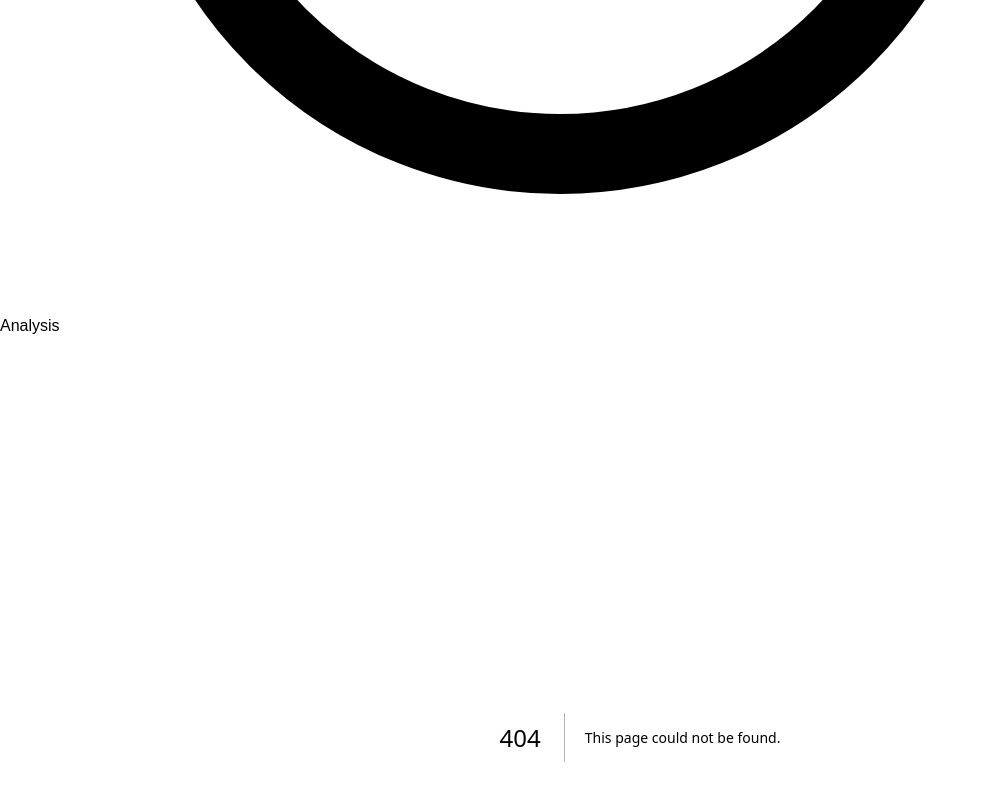
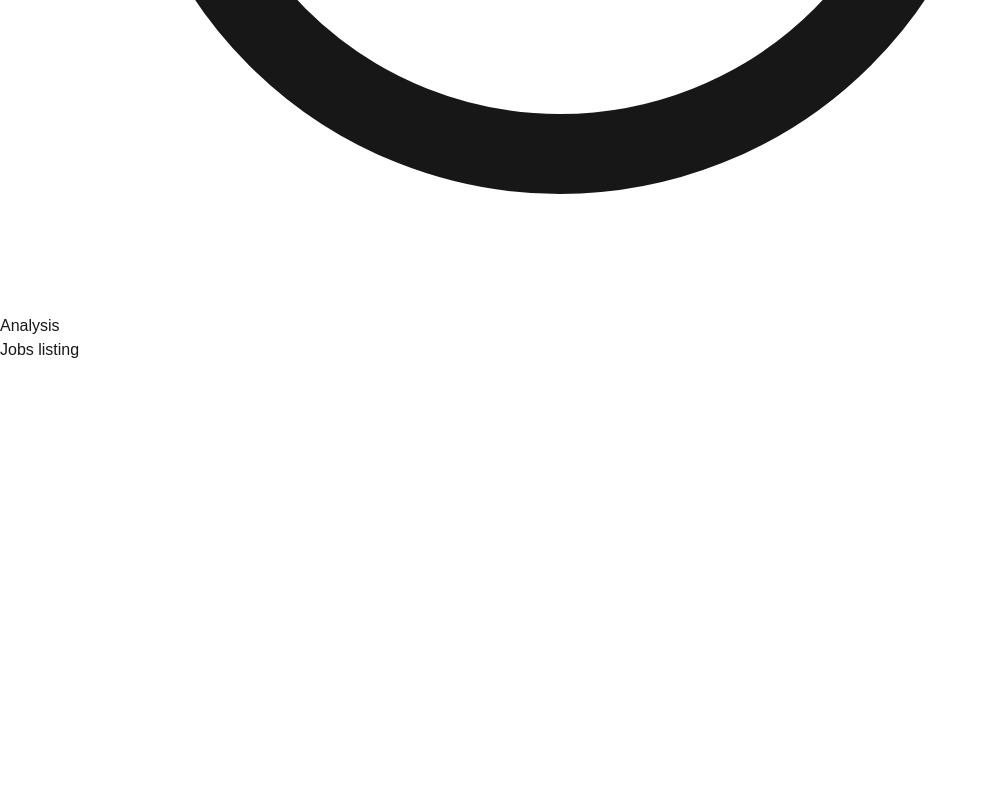
Before and after one commit to chromano/jobvectors, a Next.js app: page /jobs/all in a window 1280 px wide. Before the commit this address had no page. Shown: the part 3748-4548 px from the top of the page, without its empty margins (0-988 px from the left). After the commit the page ends 4110 px from the top, so only its background shows below. Built offline with nearby package versions, Linux system fonts and the light colour scheme.

Commit message:
Placeholder pages related to Jobs

```diff
--- /dev/null
+++ b/src/app/jobs/all/page.tsx
@@ -0,0 +1,7 @@
+export default function AllJobsPage() {
+    return (
+        <div>
+            <p>Jobs listing</p>
+        </div>
+    );
+}
```
Also changed, not shown: src/app/jobs/applied/page.tsx (added, +7 -0 lines), src/app/jobs/shortlisted/page.tsx (added, +7 -0 lines).
